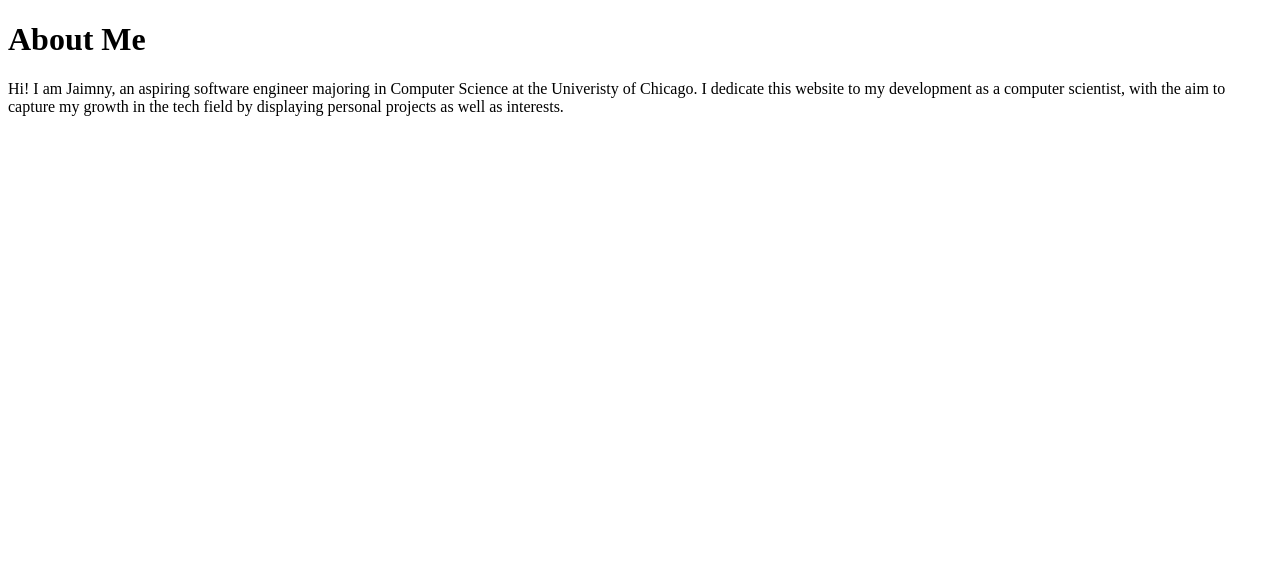
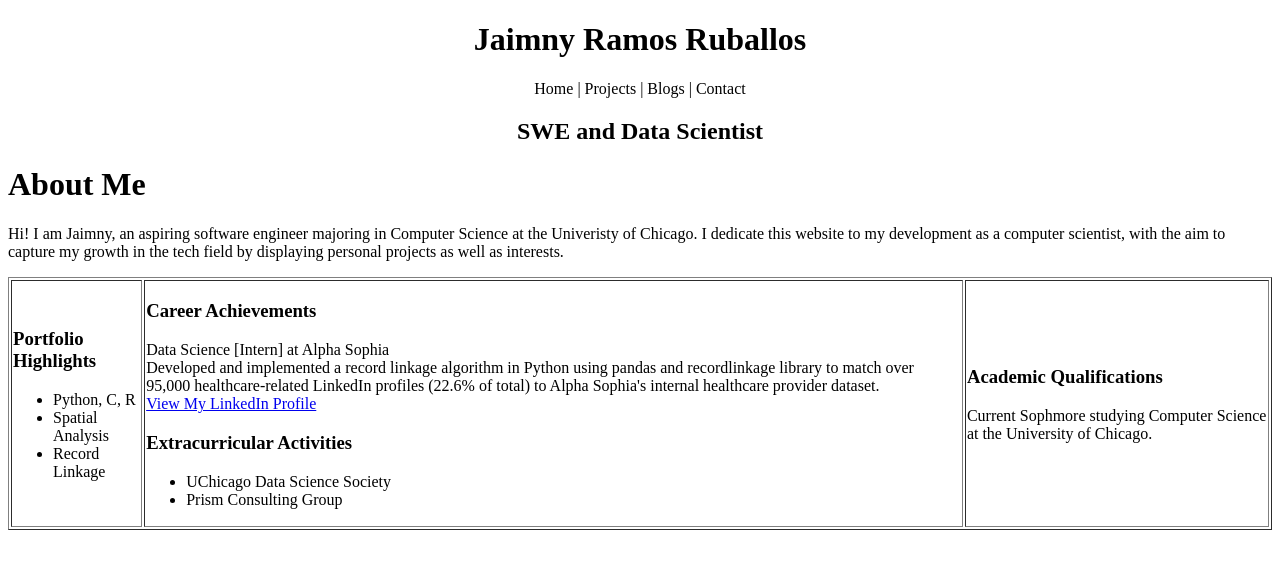
Before and after one commit to JRamosRuballos/Personal_Projects, a plain HTML site: page personal_website/website.html in a window 1280 px wide. Drawn offline with Linux system fonts and the light colour scheme.

Commit message:
Created the HTML format for my personal website.

```diff
--- a/personal_website/website.html
+++ b/personal_website/website.html
@@ -4,11 +4,46 @@
         <title>Jaimny's Website</title>
     </head>
     <body>
+        <header>
+            <h1 style="text-align:center;">Jaimny Ramos Ruballos</h1>
+            <p style ="text-align:center;">Home | Projects | Blogs | Contact</p>
+        </header>
+        <h2 style="text-align:center;">SWE and Data Scientist</h2>
         <h1>About Me</h1>
         <p>Hi! I am Jaimny, an aspiring software engineer majoring in Computer
              Science at the Univeristy of Chicago. I dedicate this website to
              my development as a computer scientist, with the aim to capture my
               growth in the tech field by displaying personal projects as well
                as interests.</p>
+        <table border="1" width="100%">
+            <tr>
+                <td>
+                    <h3>Portfolio Highlights</h3>
+                    <ul>
+                        <li>Python, C, R</li>
+                        <li>Spatial Analysis</li>
+                        <li>Record Linkage</li>
+                    </ul>
+                </td>
+                <td>
+                    <h3>Career Achievements</h3>
+                    <p>Data Science [Intern] at Alpha Sophia <br>Developed and
+                        implemented a record linkage algorithm in Python using
+                        pandas and recordlinkage library to match over 95,000
+                        healthcare-related LinkedIn profiles (22.6% of total) to
+                         Alpha Sophia&apos;s internal healthcare provider dataset.
+                         <br><a href="https://www.linkedin.com/in/jaimny-ramos-ruballos/">View My LinkedIn Profile</a></p>
+                    <h3>Extracurricular Activities</h3>
+                    <ul>
+                        <li>UChicago Data Science Society</li>
+                        <li>Prism Consulting Group</li>
+                    </ul>
+                </td>
+                <td>
+                    <h3>Academic Qualifications</h3>
+                    <p>Current Sophmore studying Computer Science at the University of Chicago.</p>
+                </td>
+            </tr>
+        </table>
     </body>
 </html>
```
